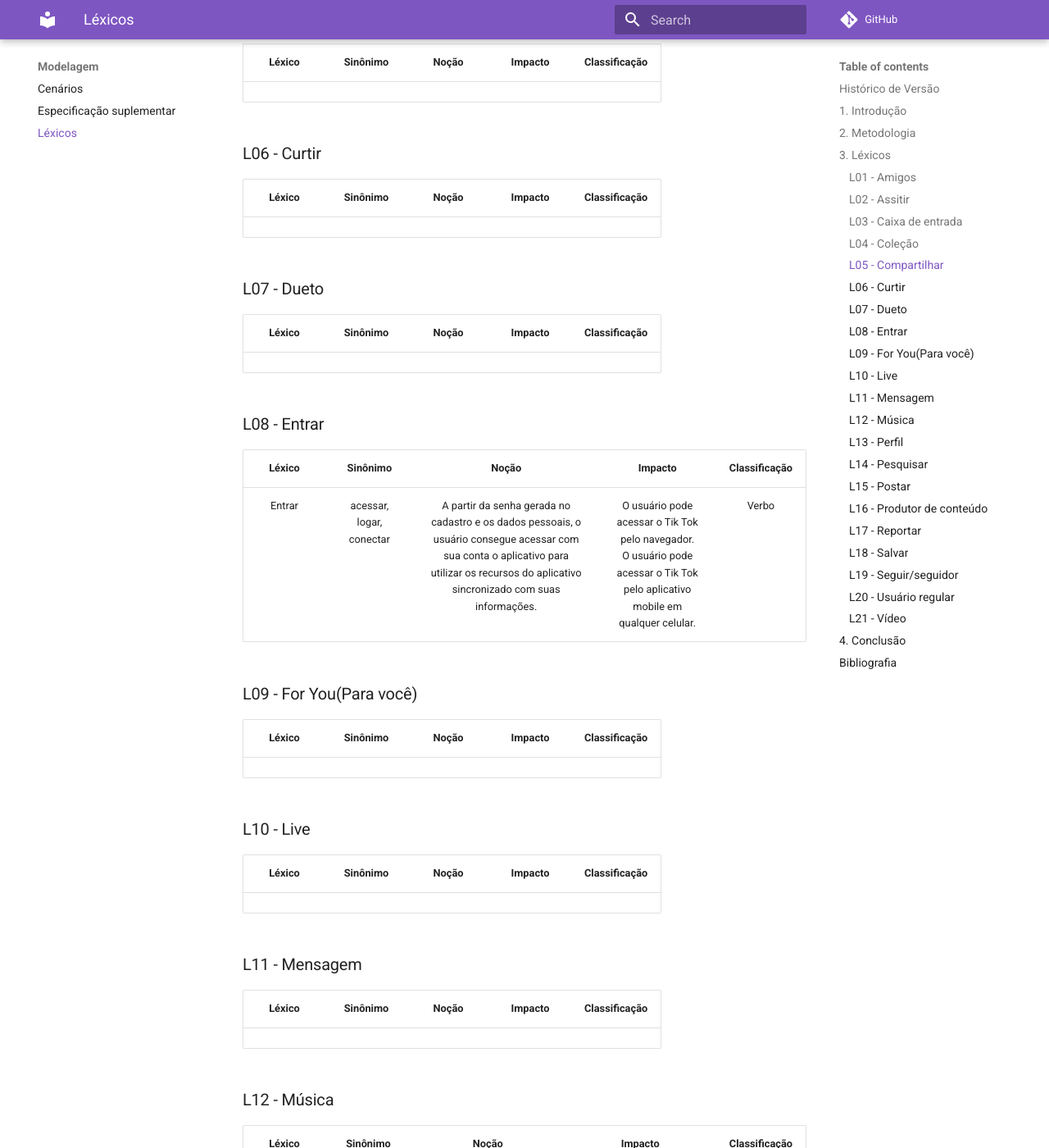
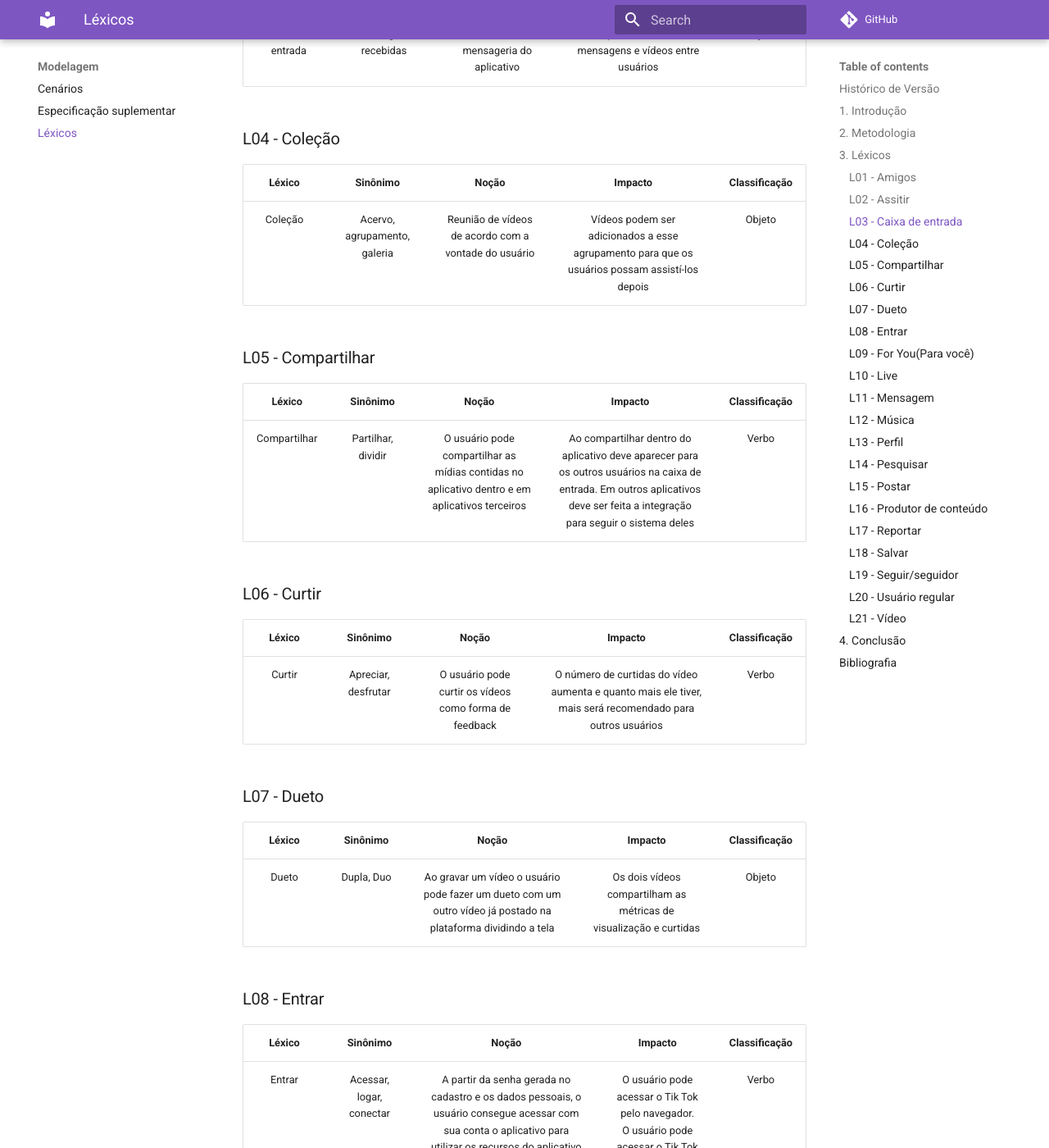
Before and after one commit to Requisitos-de-Software/2022.1-TikTok, an MkDocs documentation site: the page built from docs/modelagem/lexicos.md, in a window 1280 px wide and 1400 px high, scrolled down 1871 px. Shown: the whole window at 82% size. Built offline with MkDocs 1.6.1 and Material for MkDocs 9.7.7, drawn with Linux system fonts in a browser that asks for light colours; comment, search, counter and statistics services are not loaded; some of the changed text lies outside the part shown.

Commit message:
#36- Adição de léxicos faltantes no documento

```diff
--- a/docs/modelagem/lexicos.md
+++ b/docs/modelagem/lexicos.md
@@ -4,8 +4,9 @@
 
 | Versão |    Data    |                   Descrição                   |    Autor     | Revisor |
 | :----: | :--------: | :-------------------------------------------: | :----------: | :-----: |
-|  0.1   | 20/07/2022 | Criação do documento com todas as informações | Iago Cabral | Pedro Henrique |
-|  0.1   | 21/07/2022 | Adição de lexicos | Iago Cabral | Pedro Henrique |
+|  1.0   | 20/07/2022 | Criação do documento com todas as informações | Iago Cabral | Pedro Henrique |
+|  1.1   | 21/07/2022 | Adição de lexicos | Iago Cabral | Pedro Henrique |
+|  1.1   | 21/07/2022 | Adição de lexicos faltantes | João Victor Correia |
 
 
 ## 1. Introdução
@@ -31,67 +32,67 @@
 
 | Léxico | Sinônimo|  Noção  |  Impacto | Classificação |
 | :----: | :-----: | :------:| :------: | :-----------: |
-|        |         |         |          |               |
+| Amigos |Colega, conhecido,  | Seguir um usuário e ele te seguir de volta | Os vídeos postados aparecem em destaque para seus amigos, podendo ter uma seção privada e as menagens ficam em destaque |     Objeto     |
 
 ### L02 - Assitir
 
 | Léxico | Sinônimo|  Noção  |  Impacto | Classificação |
 | :----: | :-----: | :------:| :------: | :-----------: |
-|        |         |         |          |               |
+|    Assistir    |   Observar, presenciar, ver      |   Ver um vídeo postado na plataforma por algum usuário     |    O número de visualizações do vídeo aumenta e quanto mais ele tiver, mais será recomendado para outros usuários      |        Verbo       |
 
 ### L03 - Caixa de entrada
 
 | Léxico | Sinônimo|  Noção  |  Impacto | Classificação |
 | :----: | :-----: | :------:| :------: | :-----------: |
-|        |         |         |          |               |
+|    Caixa de entrada    |   Mensagens recebidas      |   Sistema de mensageria do aplicativo      |  É possível enviar, mensagens e vídeos entre usuários        |       Objeto        |
 
 ### L04 - Coleção
 
 | Léxico | Sinônimo|  Noção  |  Impacto | Classificação |
 | :----: | :-----: | :------:| :------: | :-----------: |
-|        |         |         |          |               |
+|    Coleção    |   Acervo, agrupamento, galeria      |    Reunião de vídeos de acordo com a vontade do usuário     |     Vídeos podem ser adicionados a esse agrupamento para que os usuários possam assistí-los depois     |      Objeto         |
 
 ### L05 - Compartilhar
 
 | Léxico | Sinônimo|  Noção  |  Impacto | Classificação |
 | :----: | :-----: | :------:| :------: | :-----------: |
-|        |         |         |          |               |
+|    Compartilhar    |   Partilhar, dividir      |    O usuário pode compartilhar as mídias contidas no aplicativo dentro e em aplicativos terceiros    |    Ao compartilhar dentro do aplicativo deve aparecer para os outros usuários na caixa de entrada.  Em outros aplicativos deve ser feita a integração para seguir o sistema deles     |        Verbo       |
 
 ### L06 - Curtir
 
 | Léxico | Sinônimo|  Noção  |  Impacto | Classificação |
 | :----: | :-----: | :------:| :------: | :-----------: |
-|        |         |         |          |               |
+|    Curtir    |   Apreciar, desfrutar      |  O usuário pode curtir os vídeos como forma de feedback  | O número de curtidas do vídeo aumenta e quanto mais ele tiver, mais será recomendado para outros usuários   |       Verbo        |
 
 ### L07 - Dueto
 
 | Léxico | Sinônimo|  Noção  |  Impacto | Classificação |
 | :----: | :-----: | :------:| :------: | :-----------: |
-|        |         |         |          |               |
+|    Dueto    |    Dupla, Duo     | Ao gravar um vídeo o usuário pode fazer um dueto com um outro vídeo já postado na plataforma dividindo a tela | Os dois vídeos compartilham as métricas de visualização e curtidas | Objeto |
 
 ### L08 - Entrar
 
 | Léxico | Sinônimo|  Noção  |  Impacto | Classificação |
 | :----: | :-----: | :------:| :------: | :-----------: |
-| Entrar |acessar, logar, conectar | A partir da senha gerada no cadastro e os dados pessoais, o usuário consegue acessar com sua conta o aplicativo para utilizar os recursos do aplicativo sincronizado com suas informações. | O usuário pode acessar o Tik Tok pelo navegador. </br> O usuário pode acessar o Tik Tok pelo aplicativo mobile em qualquer celular. |     Verbo     |
+| Entrar |Acessar, logar, conectar | A partir da senha gerada no cadastro e os dados pessoais, o usuário consegue acessar com sua conta o aplicativo para utilizar os recursos do aplicativo sincronizado com suas informações. | O usuário pode acessar o Tik Tok pelo navegador. </br> O usuário pode acessar o Tik Tok pelo aplicativo mobile em qualquer celular. |     Verbo     |
 
 ### L09 - For You(Para você)
 
 | Léxico | Sinônimo|  Noção  |  Impacto | Classificação |
 | :----: | :-----: | :------:| :------: | :-----------: |
-|        |         |         |          |               |
+|    For You(Para você)    |  Recomendados  |  Os vídeos mostrados para o usuário são de acordo com as suas preferências  | O sistema deve colher métricas para direcionar os vídeos que fazem mais sentido para cada usuário de acordo com os gostos individuais         |        Objeto       |
 
 ### L10 - Live
 
 | Léxico | Sinônimo|  Noção  |  Impacto | Classificação |
 | :----: | :-----: | :------:| :------: | :-----------: |
-|        |         |         |          |               |
+|    Live    |    Livestream, transmissão ao vivo     |   O usuário pode começar uma transmissão para que outros possam participar e interagir      |    O sistema deve suportar esse tipo de gravação, notificar os seguidores e possibilitar as interações entre os usuários em tempo real      |       Estado        |
 
 ### L11 - Mensagem
 
 | Léxico | Sinônimo|  Noção  |  Impacto | Classificação |
 | :----: | :-----: | :------:| :------: | :-----------: |
-|        |         |         |          |               |
+|    Mensagem    | Comunicado, SMS |    Forma de comunicação por texto dentro do próprio aplicativo     |    O usuário pode mandar mensagens para outros, tendo destaque caso seja amigo dele. Para usuários com perfil privado, esse sistema só é permitido caso sejam amigos      |         Objeto |
 
 ### L12 - Música
 
```
